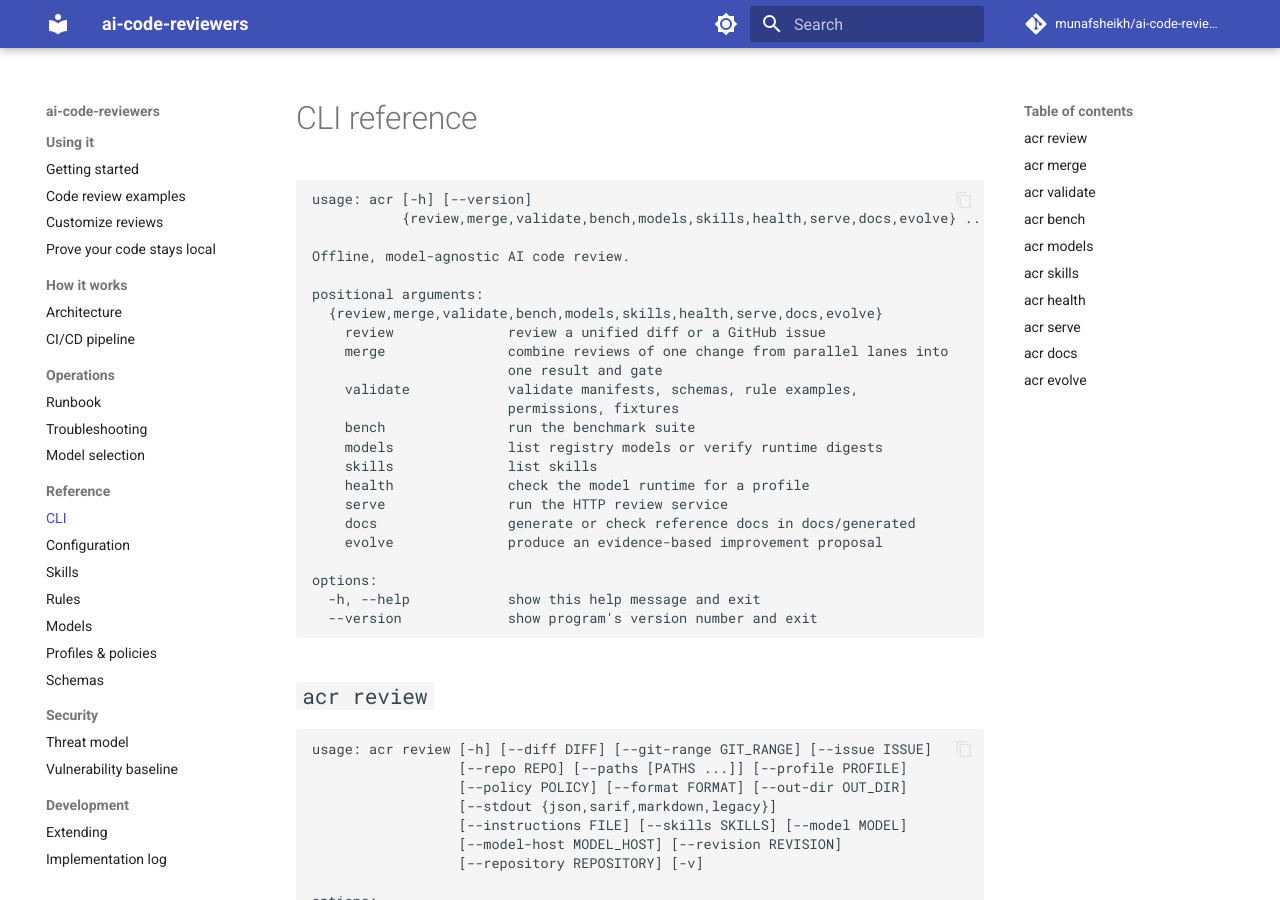
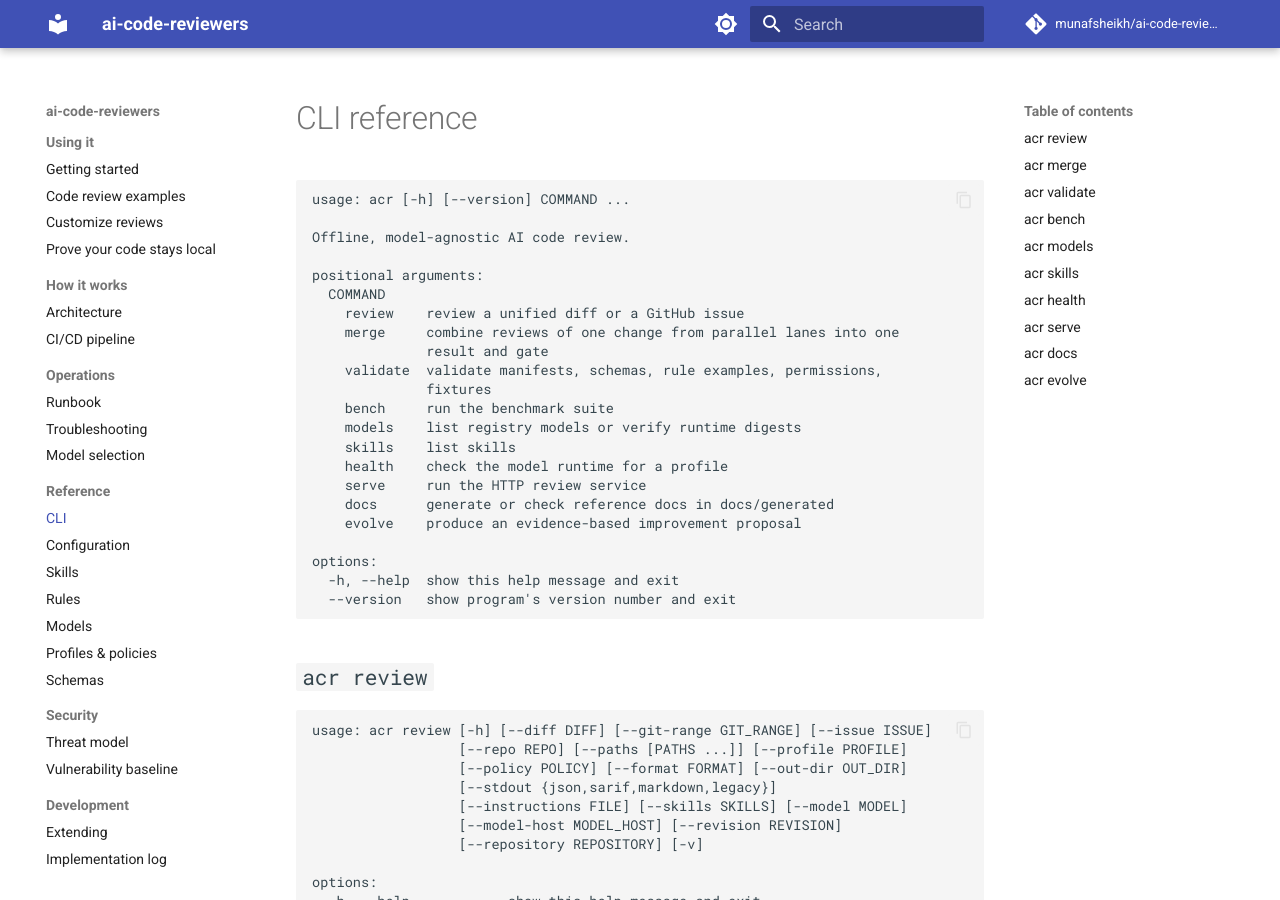
Before and after one commit to munafsheikh/ai-code-reviewers, an MkDocs documentation site: the page built from docs/generated/cli.md, in a window 1280 px wide and 900 px high. Built offline with MkDocs 1.6.1 and Material for MkDocs 9.7.7, drawn with Linux system fonts in a browser that asks for light colours; comment, search, counter and statistics services are not loaded.

Commit message:
Name the CLI subcommand placeholder COMMAND
The usage line listed every subcommand and wrapped differently on
Python 3.11 and 3.13, so the generated CLI reference drifted on 3.11.

Co-Authored-By: Claude Opus 5.5 <noreply@anthropic.com>
Claude-Session: https://claude.ai/code/session_012axAncN1frM3nwX7Ai8PAe

````diff
--- a/docs/generated/cli.md
+++ b/docs/generated/cli.md
@@ -3,29 +3,28 @@
 # CLI reference
 
 ```text
-usage: acr [-h] [--version]
-           {review,merge,validate,bench,models,skills,health,serve,docs,evolve} ...
+usage: acr [-h] [--version] COMMAND ...
 
 Offline, model-agnostic AI code review.
 
 positional arguments:
-  {review,merge,validate,bench,models,skills,health,serve,docs,evolve}
-    review              review a unified diff or a GitHub issue
-    merge               combine reviews of one change from parallel lanes into
-                        one result and gate
-    validate            validate manifests, schemas, rule examples,
-                        permissions, fixtures
-    bench               run the benchmark suite
-    models              list registry models or verify runtime digests
-    skills              list skills
-    health              check the model runtime for a profile
-    serve               run the HTTP review service
-    docs                generate or check reference docs in docs/generated
-    evolve              produce an evidence-based improvement proposal
+  COMMAND
+    review    review a unified diff or a GitHub issue
+    merge     combine reviews of one change from parallel lanes into one
+              result and gate
+    validate  validate manifests, schemas, rule examples, permissions,
+              fixtures
+    bench     run the benchmark suite
+    models    list registry models or verify runtime digests
+    skills    list skills
+    health    check the model runtime for a profile
+    serve     run the HTTP review service
+    docs      generate or check reference docs in docs/generated
+    evolve    produce an evidence-based improvement proposal
 
 options:
-  -h, --help            show this help message and exit
-  --version             show program's version number and exit
+  -h, --help  show this help message and exit
+  --version   show program's version number and exit
 ```
 
 ## `acr review`
````
Also changed, not shown: 1 other file.
